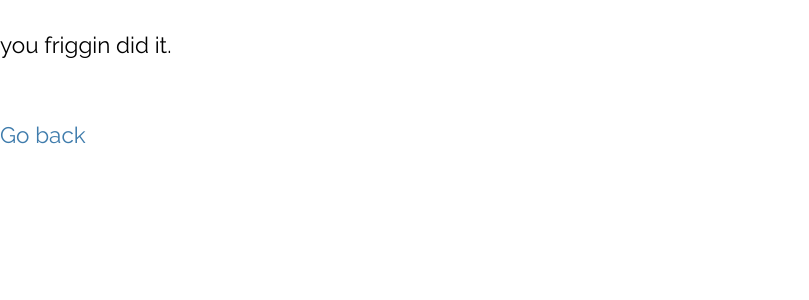
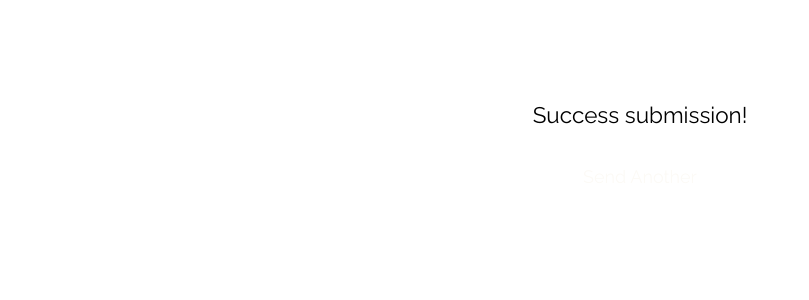
Before and after one commit to ryanfiller89/gabfolio, a Jekyll site: the page built from contact-success.md, in a window 1280 px wide. Shown: the top 300 px of the page, without its empty margins (0-809 px from the left). Built offline with Jekyll 4.4.1, drawn with Linux system fonts in a browser that asks for light colours.

Commit message:
adds success message to form

```diff
--- a/assets/_scss/components/contact-form.scss
+++ b/assets/_scss/components/contact-form.scss
@@ -62,3 +62,22 @@ form.contact {
         }
     }
 }
+
+.contact-success {
+    height: $formheight;
+    display: flex;
+    flex-direction: column;
+    justify-content: center;
+    align-items: center;
+
+    .contact-success__message {
+        font-size: 1.25em;
+        margin: $spacing;
+    }
+
+    a {
+        cursor: pointer;
+        @include text-link;
+        color: $white;
+    }
+}
--- a/contact-success.md
+++ b/contact-success.md
@@ -4,12 +4,16 @@ title: Contact Sucess
 permalink: /contact-success/
 ---
 
-you friggin did it.
+<div class="contact-success">
+    <span class="contact-success__message">
+        Success submission!
+    </span>
 
-<a onclick="goBack()">Go back</a>
+    <a onclick="goBack()">Send Another</a>
 
-<script>
-    function goBack() {
-        window.history.back();
-    }
-</script>
+    <script>
+        function goBack() {
+            window.history.back();
+        }
+    </script>
+</div>
```
